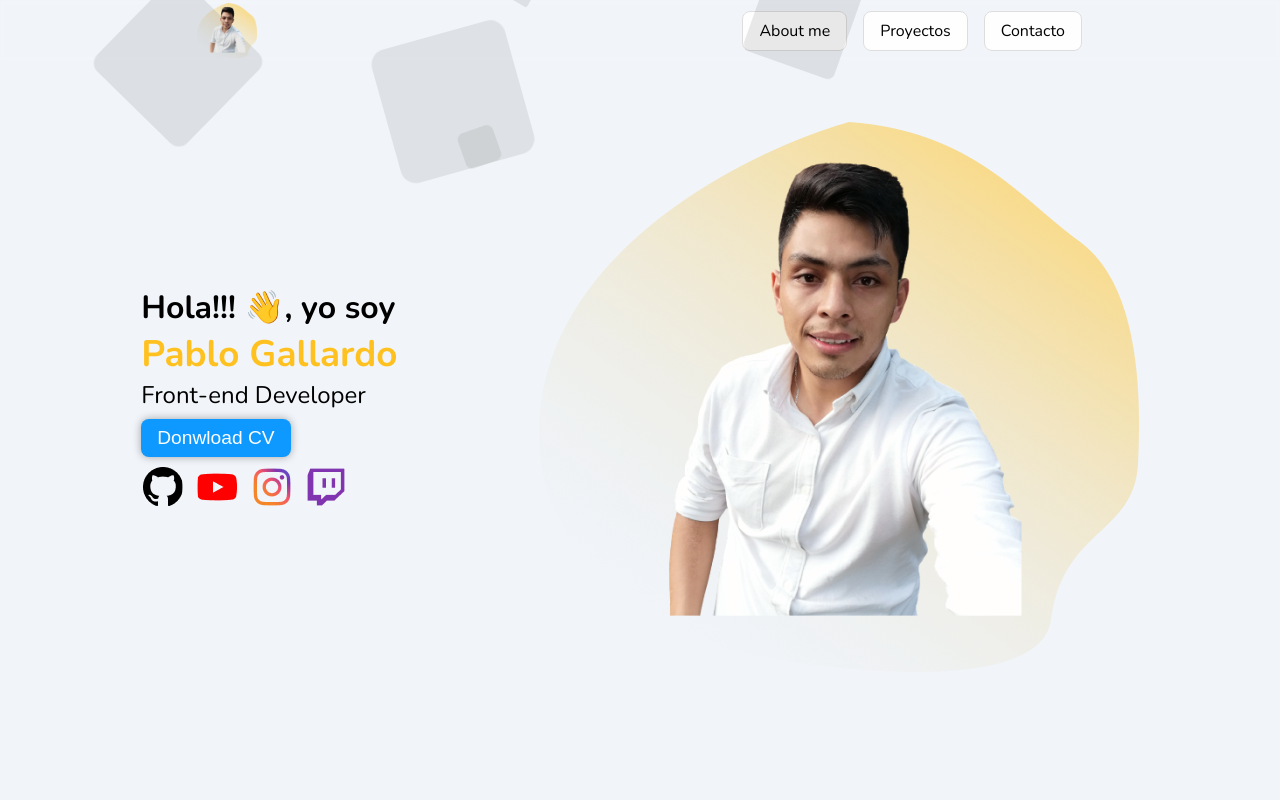
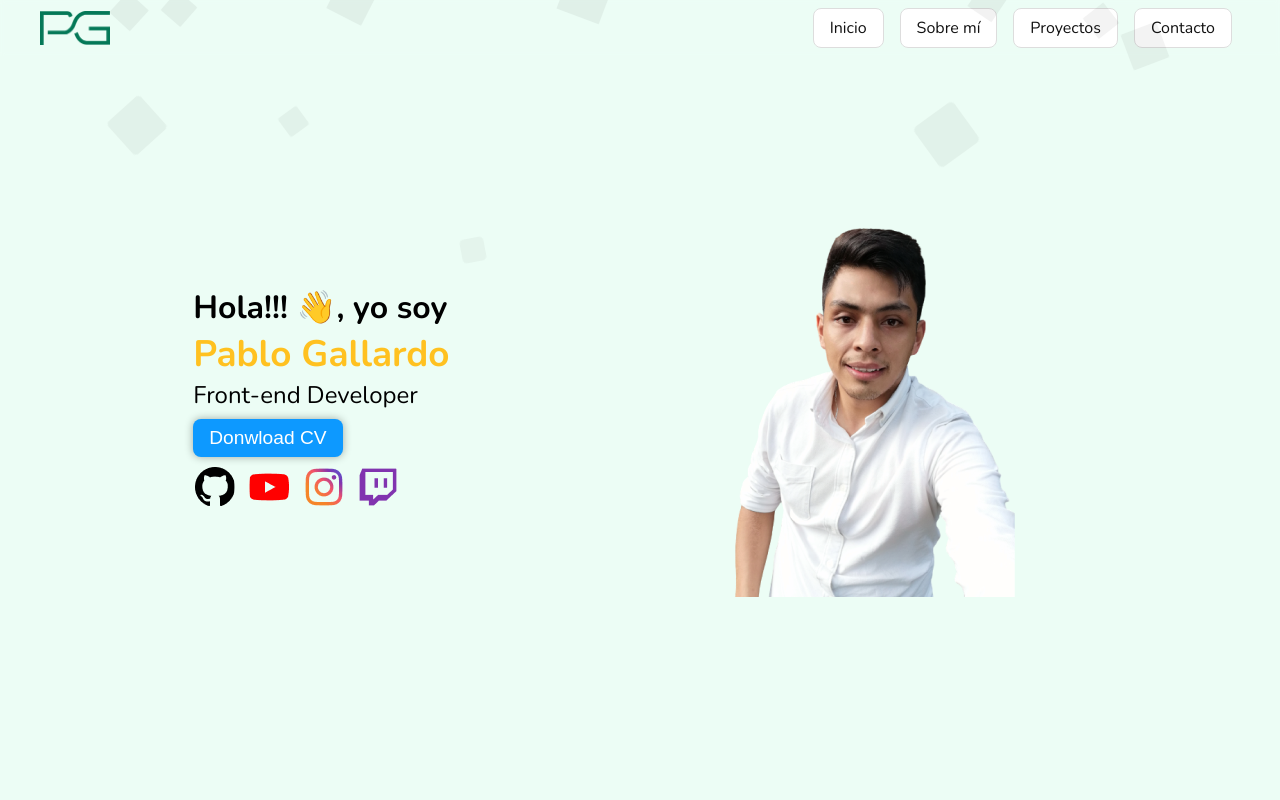
Before and after one commit to pablogallardodev/portfolio, a React (Vite) app: page / in a window 1280 px wide. Shown: the top 800 px of the page. Built offline with nearby package versions, Linux system fonts and the light colour scheme.

Commit message:
Logo, about me primer diseño, cambiando nombres de archivo

```diff
--- a/index.html
+++ b/index.html
@@ -9,7 +9,7 @@
     <link href="https://fonts.googleapis.com/css2?family=Nunito:wght@300;400;500;600;700&display=swap" rel="stylesheet">
     <title>Pablo Gallardo</title>
   </head>
-  <body>
+  <body id='home'>
     <div id="root"></div>
     <script type="module" src="/src/main.jsx"></script>
   </body>
--- a/src/App.jsx
+++ b/src/App.jsx
@@ -1,13 +1,15 @@
 import './app.css'
-import Navbar from './components/Navbar'
+import Header from './components/Header'
+import Home from './components/Home'
 import Footer from './components/Footer'
-import Header from './components/Header'
+import AboutMe from './components/AboutMe'
 
 export default function App() {
   return (
     <>
-      <Navbar />
       <Header />
+      <Home />
+      <AboutMe />
       <Footer />
     </>
   )
--- a/src/app.css
+++ b/src/app.css
@@ -1,12 +1,13 @@
 :root {
-  --back-color: #f1f5f9;
+  --back-color: #ecfdf5;
   --black-color: #111;
   --gray-color: #ddd;
   --primary-color: #ffc120;
   --secundary-color: #0D99FF;
   --shadow-color: #00000055;
-  --white-color: #fefefe;
-  --transition-mode: all .4s ease-in-out;
+  --white-color: #fff;
+  --transition-mode: all .2s ease-in-out;
+  scroll-behavior: smooth;
 }
 
 body {
@@ -34,3 +35,9 @@ code {
   margin: 0 auto;
   padding: 0.5rem;
 }
+
+@media (max-width: 1200px) {
+  .app-center {
+    margin: 0 1rem;
+  }
+}
--- /dev/null
+++ b/src/components/AboutMe.jsx
@@ -0,0 +1,12 @@
+import styles from '../styles/AboutMe.module.css'
+
+const AboutMe = () => {
+  return (
+    <div className={`${styles.about} app-center`} id='aboutme'>
+      <h1>Sobre mí</h1>
+      <p>Ingeniero en Sistemas Computacionales 👨‍🎓, apasionado por ser desarrollador, aprender y aplicar nuevas tecnologías. Actualmente soy desarrollador Front-End 💻 🖱 para una consultora. Un hobby es poder compartir mis conocimientos 📹 📺, para que los demás puedan aprender más. Por último, pero no menos importante soy de México. 🌮 🌮</p>
+    </div>
+  )
+}
+
+export default AboutMe
--- a/src/components/Footer.jsx
+++ b/src/components/Footer.jsx
@@ -1,4 +1,3 @@
-import React from 'react'
 
 const Footer = () => {
   return (
--- a/src/components/Header.jsx
+++ b/src/components/Header.jsx
@@ -1,49 +1,19 @@
-import Profile from '../picture/profile.png'
-import github from '../picture/github.png'
-import instagram from '../picture/instagram.png'
-import twitch from '../picture/twitch.png'
-import youtube from '../picture/youtube.png'
+import logo from "../picture/Logo.png"
 import styles from '../styles/Header.module.css'
 
 const Header = () => {
-  return (<>
-    <div className={styles.header}>
-      <div>
-        <h1>Hola!!! 👋, yo soy</h1>
-        <h1 className={styles.name}>Pablo Gallardo</h1>
-        <h2 className={styles.title}>Front-end Developer</h2>
-        <button className={styles.cv}>Donwload CV</button>
-        <div className={styles.redes}>
-          <a href="https://github.com/pablogallardodev" target="blank"><img src={github} alt="Pablo Gallardo" /></a>
-          <a href="https://www.youtube.com/channel/UCS-YoU7f8PztGHBd4OD9RSw" target="blank"><img src={youtube} alt="Pablo Gallardo" /></a>
-          <a href="https://www.instagram.com/pablogallardo.dev" target="blank"><img src={instagram} alt="Pablo Gallardo" /></a>
-          <a href="https://www.twitch.tv/pablogallardodev" target="blank"><img src={twitch} alt="Pablo Gallardo" /></a>
+  return (
+    <nav className={styles.nav}>
+      <div className={`${styles.content} app-center`}>
+        <img src={logo} alt="Logo" width="70" />
+        <div className={styles.menu}>
+          <a href="#home">Inicio</a>
+          <a href="#aboutme">Sobre mí</a>
+          <a href="#projects">Proyectos</a>
+          <a href="#contact">Contacto</a>
         </div>
       </div>
-      <div>
-        <img src={Profile} alt="Pablo Gallardo" />
-      </div>
-    </div>
-    <ul className={styles.circles}>
-      {
-        Array.from({ length: 20 }).map((el, index) => {
-          const size = Math.floor(Math.random() * (150 - 20) + 20);
-          const position = Math.floor(Math.random() * 90);
-          const animationDelay = Math.floor(Math.random() * 15);
-          const animationDuration = Math.floor(Math.random() * (40 - 10) + 10);
-
-          return <li style={{ left: `${position}%`, width: `${size}px`, height: `${size}px`, animationDelay: `${animationDelay}s`, animationDuration: `${animationDuration}s` }} key={index}></li>
-        })
-      }
-    </ul>
-    {/*
-    <li style={{ left: '25%', width: '80px', height: '80px', animationDelay: '0s' }}></li>
-      size: 20px - 150px
-      position: 0 - 100%
-      animationDelay: 0s - 15s
-      animationDuration: 10s - 40s
-    */}
-    </>
+    </nav>
   )
 }
 
--- /dev/null
+++ b/src/components/Home.jsx
@@ -0,0 +1,43 @@
+import Profile from '../picture/profile.png'
+import github from '../picture/github.png'
+import instagram from '../picture/instagram.png'
+import twitch from '../picture/twitch.png'
+import youtube from '../picture/youtube.png'
+import styles from '../styles/Home.module.css'
+
+const Home = () => {
+  return <>
+    <ul className={styles.circles}>
+      {
+        Array.from({ length: 30 }).map((el, index) => {
+          const size = Math.floor(Math.random() * (50 - 20) + 20);
+          const position = Math.floor(Math.random() * 90);
+          const animationDelay = Math.floor(Math.random() * 15);
+          const animationDuration = Math.floor(Math.random() * (40 - 10) + 10);
+
+          return <li style={{ left: `${position}%`, width: `${size}px`, height: `${size}px`, animationDelay: `${animationDelay}s`, animationDuration: `${animationDuration}s` }} key={index}></li>
+        })
+      }
+    </ul>
+
+    <div className={styles.home}>
+      <div>
+        <h1>Hola!!! 👋, yo soy</h1>
+        <h1 className={styles.name}>Pablo Gallardo</h1>
+        <h2 className={styles.title}>Front-end Developer</h2>
+        <button className={styles.cv}>Donwload CV</button>
+        <div className={styles.redes}>
+          <a href="https://github.com/pablogallardodev" target="blank"><img src={github} alt="Pablo Gallardo" /></a>
+          <a href="https://www.youtube.com/channel/UCS-YoU7f8PztGHBd4OD9RSw" target="blank"><img src={youtube} alt="Pablo Gallardo" /></a>
+          <a href="https://www.instagram.com/pablogallardodev" target="blank"><img src={instagram} alt="Pablo Gallardo" /></a>
+          <a href="https://www.twitch.tv/pablogallardodev" target="blank"><img src={twitch} alt="Pablo Gallardo" /></a>
+        </div>
+      </div>
+      <div>
+        <img src={Profile} alt="Pablo Gallardo" />
+      </div>
+    </div>
+  </>
+}
+
+export default Home
--- a/src/components/Navbar.jsx
+++ /dev/null
@@ -1,17 +0,0 @@
-import logo from "../picture/profile.png"
-import styles from '../styles/Navbar.module.css'
-
-const Navbar = () => {
-  return (
-    <nav className={styles.nav}>
-      <img src={logo} alt="Logo" width="60" />
-      <ul>
-        <li>About me</li>
-        <li>Proyectos</li>
-        <li>Contacto</li>
-      </ul>
-    </nav>
-  )
-}
-
-export default Navbar
--- /dev/null
+++ b/src/styles/AboutMe.module.css
@@ -0,0 +1,7 @@
+.about {
+  background-color: var(--white-color);
+}
+
+.about h1 {
+  margin-bottom: 1rem;
+}
--- a/src/styles/Header.module.css
+++ b/src/styles/Header.module.css
@@ -1,75 +1,35 @@
-.header {
+.nav {
+  backdrop-filter: blur(2px);
+  position: fixed;
+  top: 0;
+  width: 100%;
+}
+
+.content {
   align-items: center;
   display: flex;
-  justify-content: space-evenly;
-  min-height: 100vh;
-  min-width: 100%;
+  justify-content: space-between;
 }
 
-.name {
-  color: var(--primary-color);
-  font-size: 2.3rem;
-  font-weight: 800;
+.menu {
+  display: flex;
+  justify-content: flex-end;
 }
 
-.title {
-  font-weight: 300;
-}
-
-.cv {
-  background-color: var(--secundary-color);
-  border: none;
+.menu a {
+  background-color: var(--white-color);
   border-radius: .5rem;
-  box-shadow: 0 0 .5rem var(--shadow-color);
-  color: var(--white-color);
+  border: 1px solid var(--gray-color);
+  color: var(--black-color);
   cursor: pointer;
-  font-size: 1.2rem;
-  font-weight: 300;
+  margin: 0 .5rem;
   padding: .5rem 1rem;
-  margin: .5rem 0;
+  text-decoration: none;
   transition: var(--transition-mode);
 }
 
-.redes img {
-  margin-right: .7rem;
-  border-radius: .5rem;
-  padding: .1rem;
-  transition: var(--transition-mode);
+.menu a:hover {
+  border: 1px solid var(--secundary-color);
+  background-color: var(--secundary-color);
+  color: var(--white-color);
 }
-
-.redes img:hover, .cv:hover {
-  transform: translateY(-3px) translateX(3px);
-}
-
-.circles{
-  top: 0;
-  left: 0;
-  width: 100%;
-  height: 100%;
-  overflow: hidden;
-}
-
-.circles li{
-  position: absolute;
-  display: block;
-  list-style: none;
-  width: 20px;
-  height: 20px;
-  background: rgba(0, 0, 0, 0.1);
-  animation: animate 25s linear infinite;
-  top: -150px;
-
-}
-
-@keyframes animate {
-  0%{
-      transform: translateY(0) rotate(0deg);
-      opacity: 1;
-      border-radius: 0;
-  }
-  100%{
-      transform: translateY(800px) rotate(720deg);
-      opacity: 0;
-      border-radius: 50%;
-  }
-}
--- /dev/null
+++ b/src/styles/Home.module.css
@@ -0,0 +1,75 @@
+.home {
+  align-items: center;
+  display: flex;
+  justify-content: space-evenly;
+  min-height: 100vh;
+  min-width: 100%;
+}
+
+.name {
+  color: var(--primary-color);
+  font-size: 2.3rem;
+  font-weight: 800;
+}
+
+.title {
+  font-weight: 300;
+}
+
+.cv {
+  background-color: var(--secundary-color);
+  border: none;
+  border-radius: .5rem;
+  box-shadow: 0 0 .5rem var(--shadow-color);
+  color: var(--white-color);
+  cursor: pointer;
+  font-size: 1.2rem;
+  font-weight: 300;
+  padding: .5rem 1rem;
+  margin: .5rem 0;
+  transition: var(--transition-mode);
+}
+
+.redes img {
+  margin-right: .7rem;
+  border-radius: .5rem;
+  padding: .1rem;
+  transition: var(--transition-mode);
+}
+
+.redes img:hover, .cv:hover {
+  transform: scale(1.05);
+}
+
+.circles{
+  top: 0;
+  left: 0;
+  width: 100%;
+  height: 100%;
+  overflow: hidden;
+}
+
+.circles li{
+  position: absolute;
+  display: block;
+  list-style: none;
+  width: 20px;
+  height: 20px;
+  background: rgba(0, 0, 0, 0.05);
+  animation: animate 25s linear infinite;
+  top: -50px;
+
+}
+
+@keyframes animate {
+  0%{
+      transform: translateY(0) rotate(0deg);
+      opacity: 1;
+      border-radius: 0;
+  }
+  100%{
+      transform: translateY(800px) rotate(720deg);
+      opacity: 0;
+      border-radius: 50%;
+  }
+}
--- a/src/styles/Navbar.module.css
+++ /dev/null
@@ -1,32 +0,0 @@
-.nav {
-  align-items: center;
-  backdrop-filter: blur(2px);
-  display: flex;
-  justify-content: space-evenly;
-  padding: 0.2rem;
-  position: fixed;
-  top: 0;
-  width: 100%;
-}
-
-.nav ul {
-  display: flex;
-  justify-content: flex-end;
-  width: 50%;
-}
-
-.nav li {
-  background-color: var(--white-color);
-  border-radius: .5rem;
-  border: 1px solid var(--gray-color);
-  cursor: pointer;
-  list-style: none;
-  margin: 0 .5rem;
-  padding: .5rem 1rem;
-  transition: var(--transition-mode);
-}
-
-.nav li:hover {
-  background-color: var(--secundary-color);
-  color: var(--white-color);
-}
```
Also changed, not shown: src/picture/logo.png (added), src/picture/profile.png.
